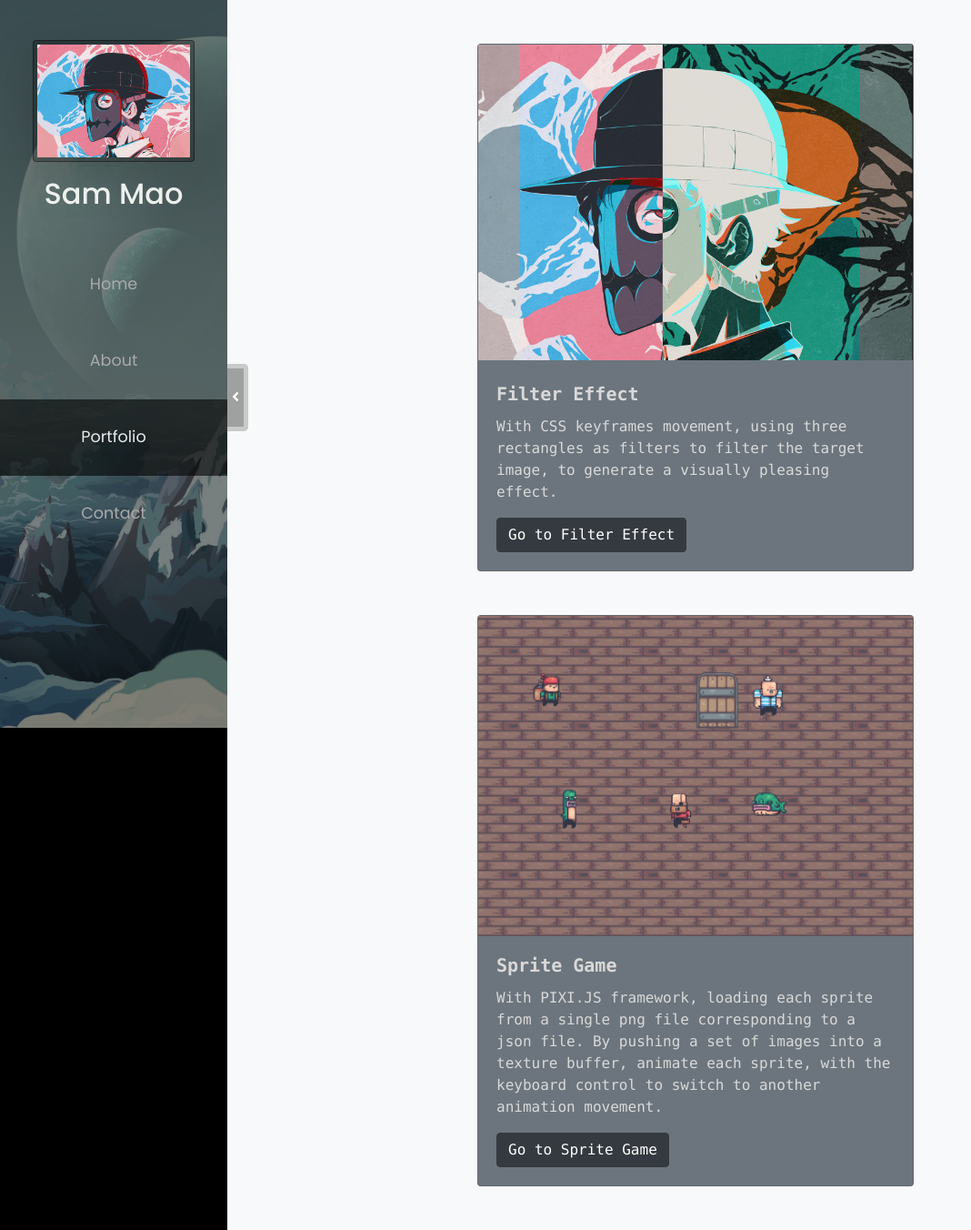
After one commit to SamMaoYS/DjangoWeb, a Django app: page /portfolio/ in a window 1280 px wide. The commit adds this page. Shown: the whole page at 91% size, without its empty margins (0-1068 px from the left). Run offline with Django 3.2, Linux system fonts and the light colour scheme; some libraries are stand-ins or nearby versions.

Commit message:
add card to portfolio

```diff
--- a/src/Draw/urls.py
+++ b/src/Draw/urls.py
@@ -22,7 +22,9 @@ from django.conf.urls.static import static
 
 urlpatterns = [
     path('', views.home_view, name='home'),
-    path('pixi/', views.pixi_view, name='pixi'),
+    path('portfolio/', views.portfolio_view, name='portfolio'),
+    path('filter-effect/', views.filter_effect_view, name='filter_effect'),
+    path('sprite-game/', views.sprite_game_view, name='sprite_game'),
     path('admin/', admin.site.urls),
 ]
 
--- a/src/home/views.py
+++ b/src/home/views.py
@@ -5,8 +5,13 @@ import json
 def home_view(request):
     return render(request, "home.html", {"title": "Home"})
 
+def portfolio_view(request):
+    return render(request, "portfolio.html", {"title": "Portfolio"})
 
-def pixi_view(request):
+def filter_effect_view(request):
+    return render(request, "filter_effect.html", {"title": "Filter Effect"})
+
+def sprite_game_view(request):
     game = open('./static/images/sprite-game.json')
     game_data1 = json.load(game)
     game_data2 = json.dumps(game_data1)
@@ -42,8 +47,8 @@ def pixi_view(request):
     whale_data2 = json.dumps(whale_data1)
     whale.close()
 
-    context = {"title": "PIXI", "game": game_data2, "bigguy": bigguy_data2,
+    context = {"title": "Sprite Game", "game": game_data2, "bigguy": bigguy_data2,
             "bombguy": bombguy_data2, "captain": captain_data2,
             "cucumber": cucumber_data2, "pirate": pirate_data2, "whale": whale_data2}
 
-    return render(request, "pixi.html", context)
+    return render(request, "sprite_game.html", context)
--- a/src/static/css/style.css
+++ b/src/static/css/style.css
@@ -130,7 +130,6 @@ a:focus {
     position: absolute;
     top: 0;
     right: 0;
-    background: white;
 }
 
 #content.active {
@@ -245,6 +244,22 @@ a:focus {
     top: 65vmin;
     width: 80vmin;
 }
+
+#portfolio_card {
+    width: 30rem;
+}
+
+#media-card {
+    width: 100%;
+    height:22rem;
+}
+
+#media-card img{
+    position: absolute;
+    width: 100%;
+    clip: rect(0, 30rem, 22rem, 0);
+}
+
 /* ---------------------------------------------------
     MEDIAQUERIES
 ----------------------------------------------------- */
--- a/src/templates/base.html
+++ b/src/templates/base.html
@@ -47,7 +47,7 @@
         </div>
 
         <!-- Page Content  -->
-        <div class="d-flex justify-content-center" id="content">
+        <div class="bg-light d-flex justify-content-center" id="content">
 
             {% block content %}
             content
--- /dev/null
+++ b/src/templates/portfolio.html
@@ -0,0 +1,51 @@
+{% extends 'base.html' %}
+{% load static %}
+
+{% block navActive %}
+<li class="nav-item" id="home">
+	<a href="/">Home</a>
+</li>
+<li class="nav-item" id="about">
+	<a href="#">About</a>
+</li>
+<li class="nav-item active" id="portfolio">
+	<a href="/portfolio">Portfolio</a>
+</li>
+<li class="nav-item" id="contact">
+	<a href="#">Contact</a>
+</li>
+{% endblock %}
+
+{% block content %}
+<div class="text-monospace" id="card-container">
+    <div class="card bg-secondary mt-5" id="portfolio_card">
+        <div id="media-card" class="media">
+            <a href="/filter-effect">
+                <img src='{% static "/images/filter-effect-card.png" %}' alt="filter-effect-card" width="100%" ></img>
+            </a>
+        </div>
+
+      <div class="card-body" style="color: #d9d9d9" id="portfolio_card_body">
+        <h5 class="card-title font-weight-bold">Filter Effect</h5>
+        <p class="card-text">With CSS keyframes movement, using three rectangles as filters to filter the target image,
+            to generate a visually pleasing effect.</p>
+        <a href="/filter-effect" class="btn btn-dark">Go to Filter Effect</a>
+      </div>
+    </div>
+    <div class="card bg-secondary mt-5 mb-5" id="portfolio_card">
+        <div id="media-card" class="media">
+            <a href="/sprite-game">
+                <img src='{% static "/images/sprite-game-card.png" %}' alt="sprite-game-card" width="100%"></img>
+            </a>
+        </div>
+
+      <div class="card-body" style="color: #d9d9d9" id="portfolio_card_body">
+        <h5 class="card-title font-weight-bold">Sprite Game</h5>
+        <p class="card-text">With PIXI.JS framework, loading each sprite from a single png file corresponding to a json file.
+            By pushing a set of images into a texture buffer, animate each sprite, with the keyboard control to switch to another
+            animation movement.</p>
+        <a href="//sprite-game" class="btn btn-dark">Go to Sprite Game</a>
+      </div>
+    </div>
+</div>
+{% endblock %}
```
Also changed, not shown: src/templates/filter_effect.html (added, +19 -0 lines), src/templates/home.html (+1 -18 lines), src/templates/sprite_game.html (renamed from src/templates/pixi.html, +1 -16 lines), src/static/images/filter-effect-card.png (added), src/static/images/sprite-game-card.png (added).
